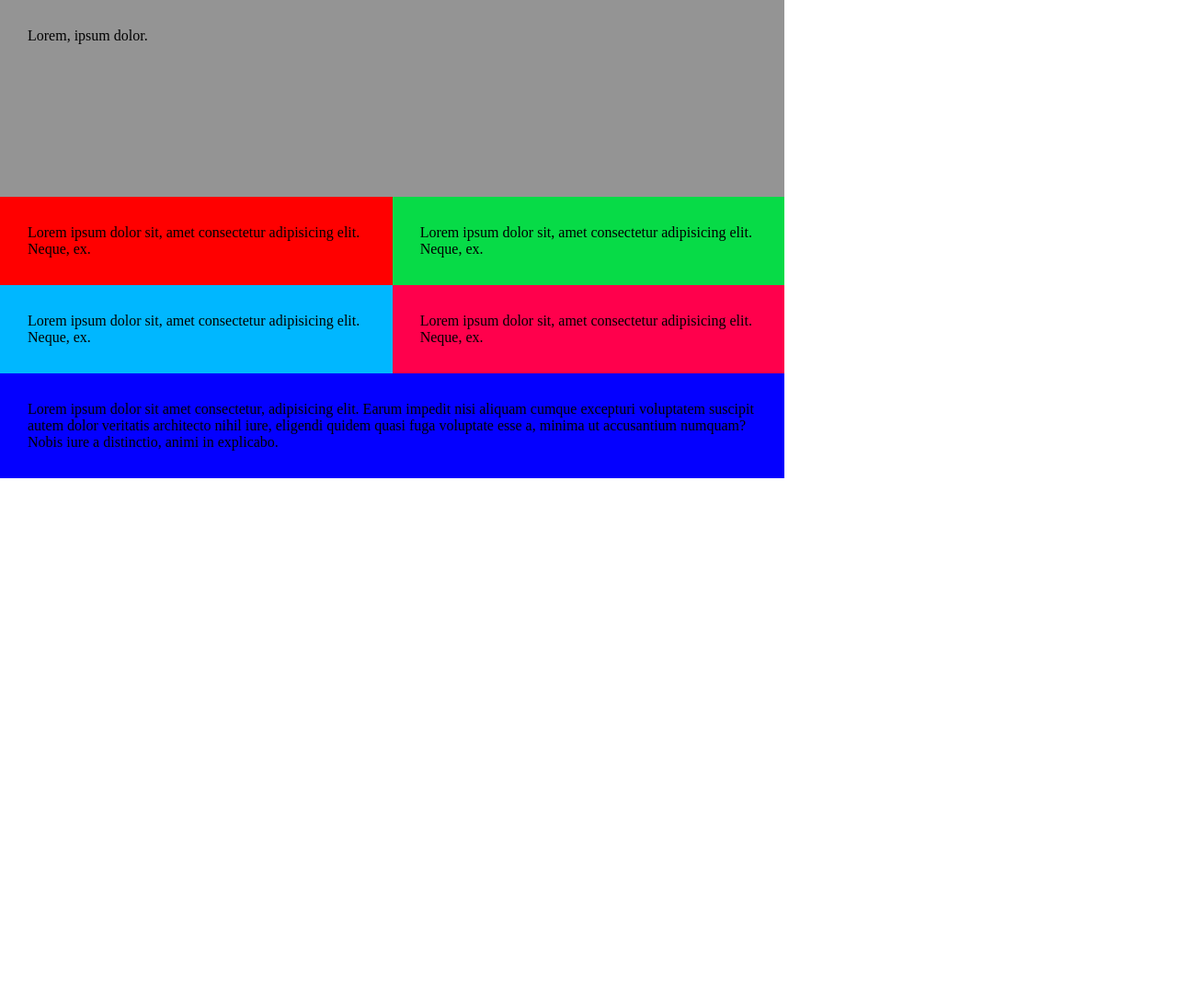
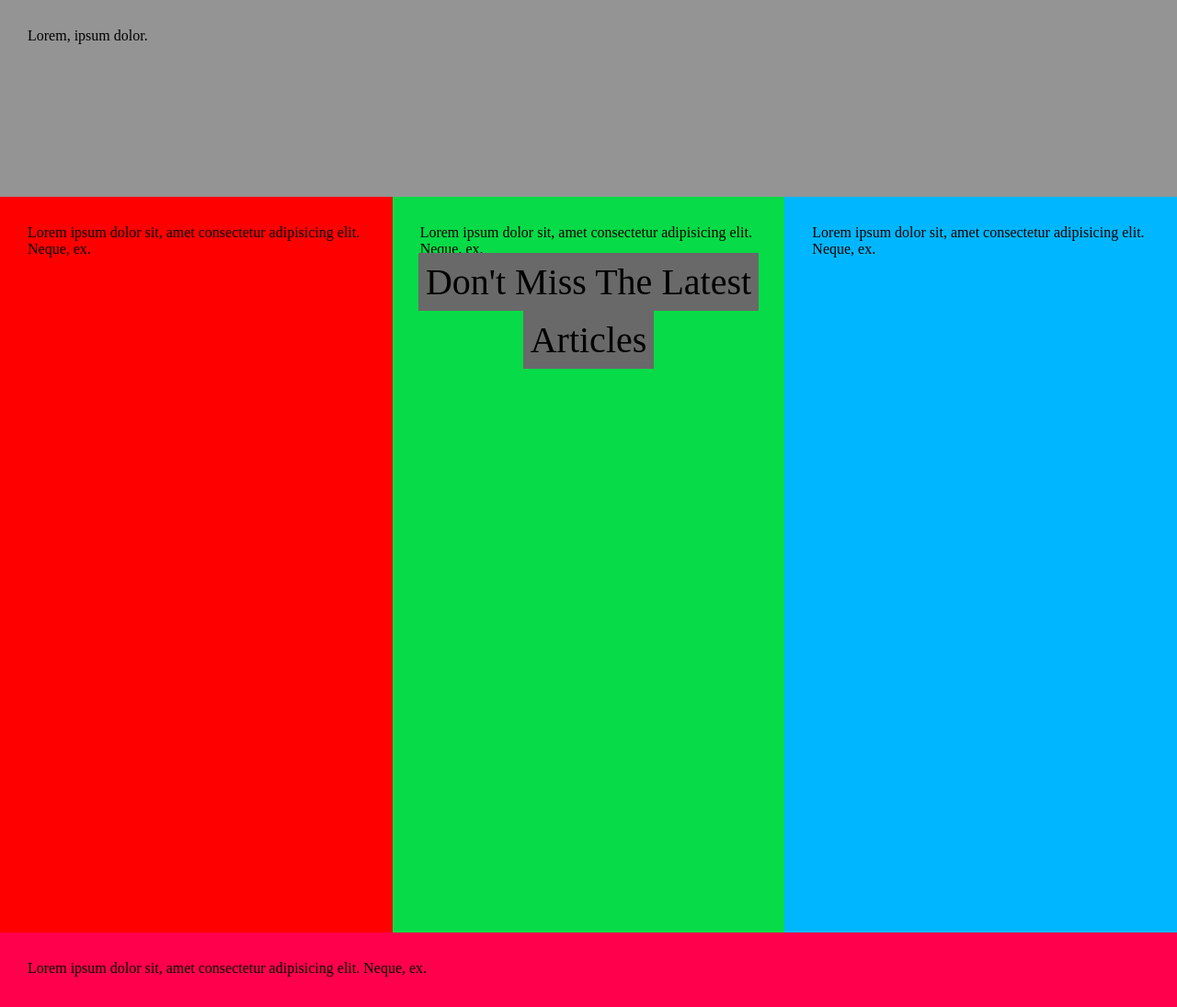
Before and after one commit to bernardogarza/design-teardown, a plain HTML site: page index.html in a window 1280 px wide. Shown: the whole page at 92% size. Before the commit the page ends 800 px from the top, so only its background shows below. Drawn offline with Linux system fonts and the light colour scheme.

Commit message:
Adding the 3rd column and the text centered

```diff
--- a/index.html
+++ b/index.html
@@ -24,9 +24,10 @@
         <div class="box5">
             <p>Lorem ipsum dolor sit, amet consectetur adipisicing elit. Neque, ex.</p>
         </div>
-        <div class="box6">
-            <p>Lorem ipsum dolor sit amet consectetur, adipisicing elit. Earum impedit nisi aliquam cumque excepturi voluptatem suscipit autem dolor veritatis architecto nihil iure, eligendi quidem quasi fuga voluptate esse a, minima ut accusantium numquam? Nobis iure a distinctio, animi in explicabo.</p>
-        </div>
+    </div>
+    <div class="text">
+                                                                <p>Don't Miss The Latest</p><br>
+                                                                <p>Articles</p>
     </div>
 </body>
 </html>
--- a/styles/style.css
+++ b/styles/style.css
@@ -1,5 +1,6 @@
 *{
     margin: 0;
+    box-sizing: border-box;
 }
 
 .container{
@@ -7,11 +8,28 @@
     grid-template-columns: 1fr 1fr 1fr;
     grid-template-rows: auto;
     grid-template-areas:
-        "box1 box1"
-        "box2 box3"
-        "box4 box5"
-        "box6 box6";
+        "box1 box1 box1"
+        "box2 box3 box4"
+        "box5 box5 box5";
+}
 
+.text {
+    width: 100%;
+    position: absolute;
+    top: 275px;
+    text-align: center;
+    background: transparent;
+    left: 0;
+    left: 0%;
+}
+
+.text p{
+    color:black;
+    font-size: 2.5em;
+    text-align: center;
+    background: #696969;
+    display:inline-block;
+    padding:8px;
 }
 
 .box1{
@@ -38,6 +56,7 @@
 .box5{
     background-color: rgb(255, 0, 76);
     grid-area: box5;
+    height: 400px;
 }
 
 .box6{
@@ -48,3 +67,9 @@
 p{
     padding: 30px;
 }
+
+.box4,
+.box2,
+.box3 {
+    height: 800px;
+}
```
